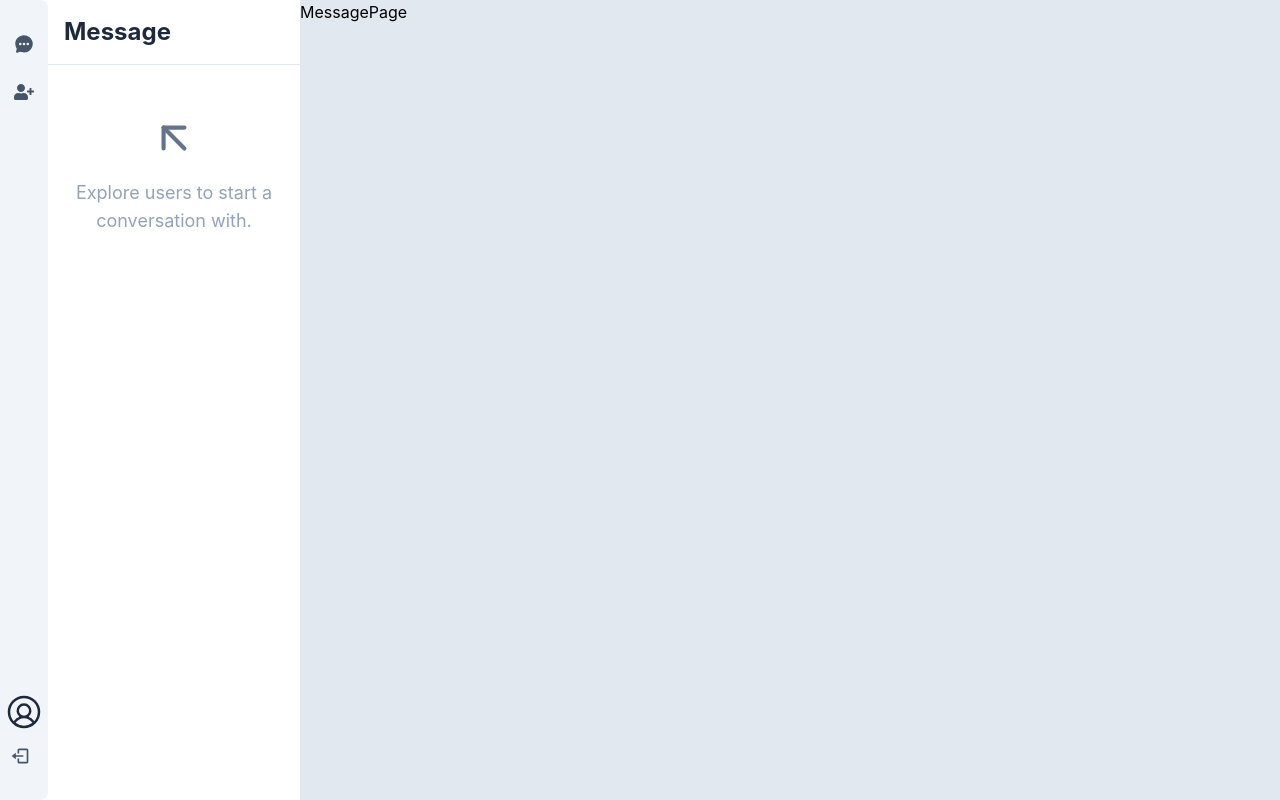
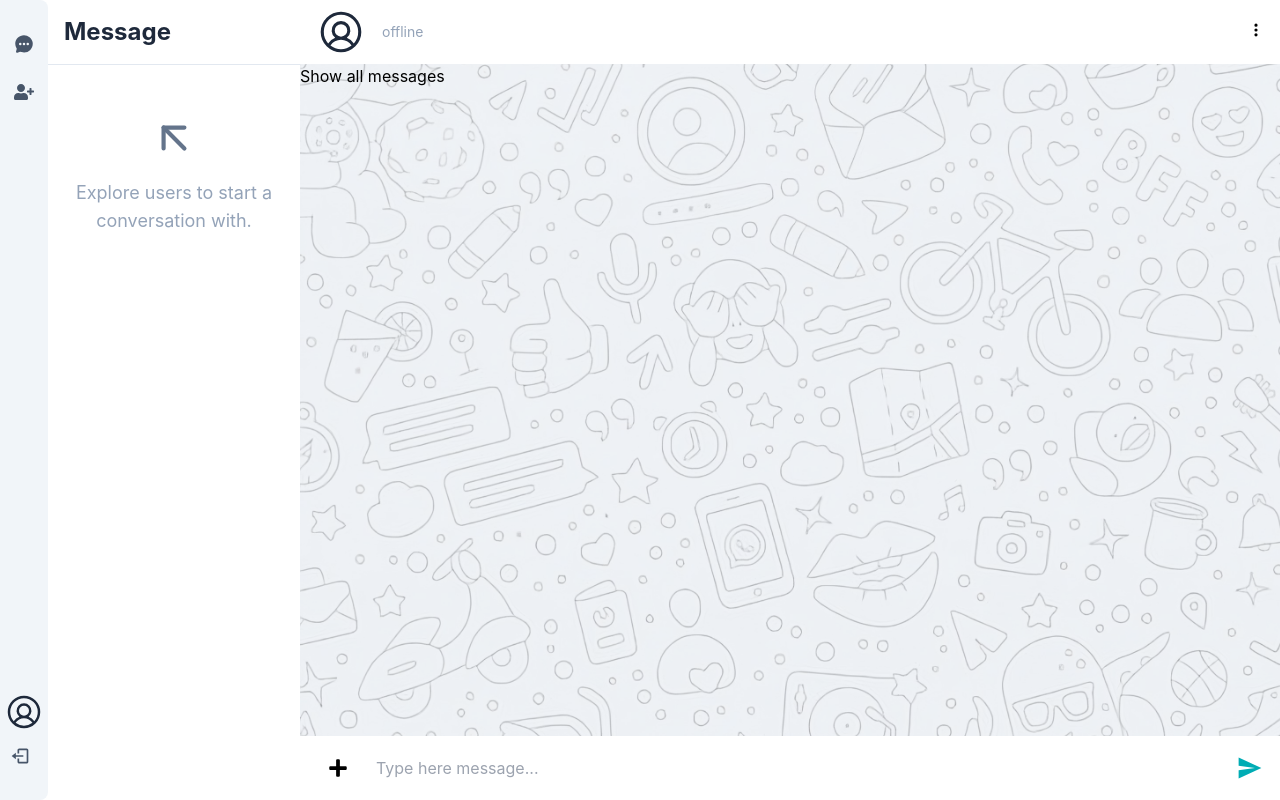
Before and after one commit to Vlad-2109/chat-app, a React (Vite) app in the folder client/: page /1 in a window 1280 px wide. Built offline with nearby package versions, Linux system fonts and the light colour scheme; no server answers.

Commit message:
add conversation logic with socket on client and server sides

```diff
--- a/client/src/components/EditUserDetails.tsx
+++ b/client/src/components/EditUserDetails.tsx
@@ -81,7 +81,7 @@ const EditUserDetails: React.FC<EditUserDetailsProps> = ({ onClose, user }) => {
   };
 
   return (
-    <div className="fixed top-0 bottom-0 left-0 right-0 bg-gray-700 bg-opacity-40 flex justify-center items-center">
+    <div className="fixed top-0 bottom-0 left-0 right-0 bg-gray-700 bg-opacity-40 flex justify-center items-center z-10">
       <div className="bg-white p-4 py-6 m-1 rounded w-full max-w-sm">
         <h2 className="font-semibold">Profile Details</h2>
         <p className="text-sm">Edit user details</p>
--- a/client/src/components/MessagePage.tsx
+++ b/client/src/components/MessagePage.tsx
@@ -1,23 +1,265 @@
-import { useEffect } from 'react';
-import { useParams } from 'react-router-dom';
+import { useEffect, useState } from 'react';
+import { Link, useParams } from 'react-router-dom';
 import { useAppSelector } from '../redux/hook';
+import { DataUserState, MessageState } from '../types/types';
+import { Avatar } from './Avatar';
+import { HiDotsVertical } from 'react-icons/hi';
+import { FaAngleLeft } from 'react-icons/fa6';
+import { FaPlus, FaImage, FaVideo } from 'react-icons/fa';
+import { IoClose } from 'react-icons/io5';
+import { IoMdSend } from 'react-icons/io';
+import { uploadFile } from '../helpers/uploadFile';
+import { Loading } from './Loading';
+import backgroundImage from '../assets/wallapaper.jpeg';
 
 export const MessagePage: React.FC = () => {
   const params = useParams();
   const socketConnection = useAppSelector(
     (state) => state.user.socketConnection,
   );
+  const user = useAppSelector((state) => state.user);
+  const [dataUser, setDataUser] = useState<DataUserState>({
+    name: '',
+    email: '',
+    profile_pic: '',
+    online: false,
+    _id: '',
+  });
 
-  console.log('params', params.userId);
+  const [openImageVideoUpload, setOpenImageVideoUpload] =
+    useState<boolean>(false);
+  const [message, setMessage] = useState<MessageState>({
+    text: '',
+    imageUrl: '',
+    videoUrl: '',
+  });
+
+  const [loading, setLoading] = useState<boolean>(false);
+
+  const handleUploadImageVideoOpen = () => {
+    setOpenImageVideoUpload((prevValue) => !prevValue);
+  };
+
+  const handleUploadImage = async (e: React.ChangeEvent<HTMLInputElement>) => {
+    if (e.target.files) {
+      const file = e.target.files[0];
+
+      setLoading(true);
+      const uploadPhoto = await uploadFile(file);
+      setLoading(false);
+      setOpenImageVideoUpload(false);
+
+      setMessage((prevValue) => ({ ...prevValue, imageUrl: uploadPhoto.url }));
+    }
+  };
+
+  const handleClearUploadImage = () => {
+    setMessage((prevValue) => ({
+      ...prevValue,
+      imageUrl: '',
+    }));
+  };
+
+  const handleUploadVideo = async (e: React.ChangeEvent<HTMLInputElement>) => {
+    if (e.target.files) {
+      const file = e.target.files[0];
+
+      setLoading(true);
+      const uploadVideo = await uploadFile(file);
+      setLoading(false);
+      setOpenImageVideoUpload(false);
+
+      setMessage((prevValue) => ({ ...prevValue, videoUrl: uploadVideo.url }));
+    }
+  };
+
+  const handleClearUploadVideo = () => {
+    setMessage((prevValue) => ({
+      ...prevValue,
+      videoUrl: '',
+    }));
+  };
+
+  const handleSendMessage = (e: React.ChangeEvent<HTMLFormElement>) => {
+    e.preventDefault();
+
+    if (message.text || message.imageUrl || message.videoUrl) {
+      if (socketConnection) {
+        socketConnection.emit('new message', {
+          sender: user._id,
+          receiver: params.userId,
+          text: message.text,
+          imageUrl: message.imageUrl,
+          videoUrl: message.videoUrl,
+          msgByUserId: user._id,
+        });
+      }
+    }
+  };
 
   useEffect(() => {
     if (socketConnection) {
       socketConnection.emit('message-page', params.userId);
 
       socketConnection.on('message-user', (data) => {
-        console.log('user details', data);
+        setDataUser(data);
+      });
+
+      socketConnection.on('message', (data) => {
+        console.log('message data', data);
       });
     }
-  }, [socketConnection, params.userId]);
-  return <div>MessagePage</div>;
+  }, [socketConnection, params.userId, user]);
+
+  const handleOnChange = (e: React.ChangeEvent<HTMLInputElement>) => {
+    setMessage((prevValue) => ({ ...prevValue, text: e.target.value }));
+  };
+
+  return (
+    <div
+      style={{ backgroundImage: `url(${backgroundImage})` }}
+      className="bg-no-repeat bg-cover"
+    >
+      <header className="sticky top-0 h-16 bg-white flex justify-between items-center px-4">
+        <div className="flex items-center gap-4">
+          <Link to={'/'} className="lg:hidden">
+            <FaAngleLeft size={25} />
+          </Link>
+          <div className="">
+            <Avatar
+              width={50}
+              height={50}
+              imageUrl={dataUser.profile_pic}
+              name={dataUser.name}
+              userId={dataUser._id}
+            />
+          </div>
+          <div className="">
+            <h3 className="font-semibold text-lg my-0 text-ellipsis line-clamp-1">
+              {dataUser.name}
+            </h3>
+            <p className="-my-2 text-sm">
+              {dataUser.online ? (
+                <span className="text-primary">online</span>
+              ) : (
+                <span className="text-slate-400">offline</span>
+              )}
+            </p>
+          </div>
+        </div>
+        <div className="cursor-pointer hover:text-primary">
+          <button>
+            <HiDotsVertical />
+          </button>
+        </div>
+      </header>
+
+      <section className="h-[calc(100vh-128px)] overflow-x-hidden overflow-y-scroll scrollbar relative bg-slate-200 bg-opacity-50">
+        {message.imageUrl && (
+          <div className="w-full h-full bg-slate-700 bg-opacity-30 flex justify-center items-center rounded overflow-hidden">
+            <div
+              className="w-fit p-2 absolute top-0 right-0 cursor-pointer hover:text-red-600"
+              onClick={handleClearUploadImage}
+            >
+              <IoClose size={30} />
+            </div>
+            <div className="bg-white p-3">
+              <img
+                src={message.imageUrl}
+                alt="uploadImage"
+                className="aspect-square w-full h-full max-w-sm m-2 object-scale-down"
+              />
+            </div>
+          </div>
+        )}
+        {message.videoUrl && (
+          <div className="w-full h-full bg-slate-700 bg-opacity-30 flex justify-center items-center rounded overflow-hidden">
+            <div
+              className="w-fit p-2 absolute top-0 right-0 cursor-pointer hover:text-red-600"
+              onClick={handleClearUploadVideo}
+            >
+              <IoClose size={30} />
+            </div>
+            <div className="bg-white p-3">
+              <video
+                src={message.videoUrl}
+                className="aspect-square w-full h-full max-w-sm m-2 object-scale-down"
+                controls
+                muted
+                autoPlay
+              />
+            </div>
+          </div>
+        )}
+        {loading && (
+          <div className="w-full h-full flex justify-center items-center">
+            <Loading />
+          </div>
+        )}
+        Show all messages
+      </section>
+
+      <section className="h-16 bg-white flex items-center px-4">
+        <div className="relative ">
+          <button
+            onClick={handleUploadImageVideoOpen}
+            className="flex justify-center items-center  w-11 h-11 rounded-full hover:bg-primary hover:text-white cursor-pointer"
+          >
+            <FaPlus size={20} />
+          </button>
+
+          {openImageVideoUpload && (
+            <div className="bg-white shadow rounded absolute bottom-14 w-36 p-2">
+              <form>
+                <label
+                  htmlFor="uploadImage"
+                  className="flex items-center p-2 px-3 gap-3 hover:bg-slate-200 cursor-pointer"
+                >
+                  <div className="text-primary">
+                    <FaImage size={18} />
+                  </div>
+                  <p>Image</p>
+                </label>
+                <label
+                  htmlFor="uploadVideo"
+                  className="flex items-center p-2 px-3 gap-3 hover:bg-slate-200 cursor-pointer"
+                >
+                  <div className="text-purple-500">
+                    <FaVideo size={18} />
+                  </div>
+                  <p>Video</p>
+                </label>
+
+                <input
+                  type="file"
+                  id="uploadImage"
+                  onChange={handleUploadImage}
+                  className="hidden"
+                />
+                <input
+                  type="file"
+                  id="uploadVideo"
+                  onChange={handleUploadVideo}
+                  className="hidden"
+                />
+              </form>
+            </div>
+          )}
+        </div>
+
+        <form className="h-full w-full flex gap-2" onSubmit={handleSendMessage}>
+          <input
+            type="text"
+            placeholder="Type here message..."
+            className="py-1 px-4 outline-none w-full h-full"
+            value={message.text}
+            onChange={handleOnChange}
+          />
+          <button className="text-primary hover:text-secondary">
+            <IoMdSend size={28} />
+          </button>
+        </form>
+      </section>
+    </div>
+  );
 };
--- a/client/src/components/SearchUser.tsx
+++ b/client/src/components/SearchUser.tsx
@@ -32,7 +32,7 @@ export const SearchUser: React.FC<SearchUserProps> = ({ onClose }) => {
   console.log('searchUser', searchUser);
 
   return (
-    <div className="fixed top-0 bottom-0 left-0 right-0 bg-slate-700 bg-opacity-40 p-2">
+    <div className="fixed top-0 bottom-0 left-0 right-0 bg-slate-700 bg-opacity-40 p-2 z-10">
       <div className="w-full max-w-lg mx-auto mt-10">
         <div className="bg-white rounded h-14 overflow-hidden flex">
           <input
```
Also changed, not shown: client/src/types/types.ts (+14 -0 lines), 2 other files (tests, documents, lock files or other folders).
